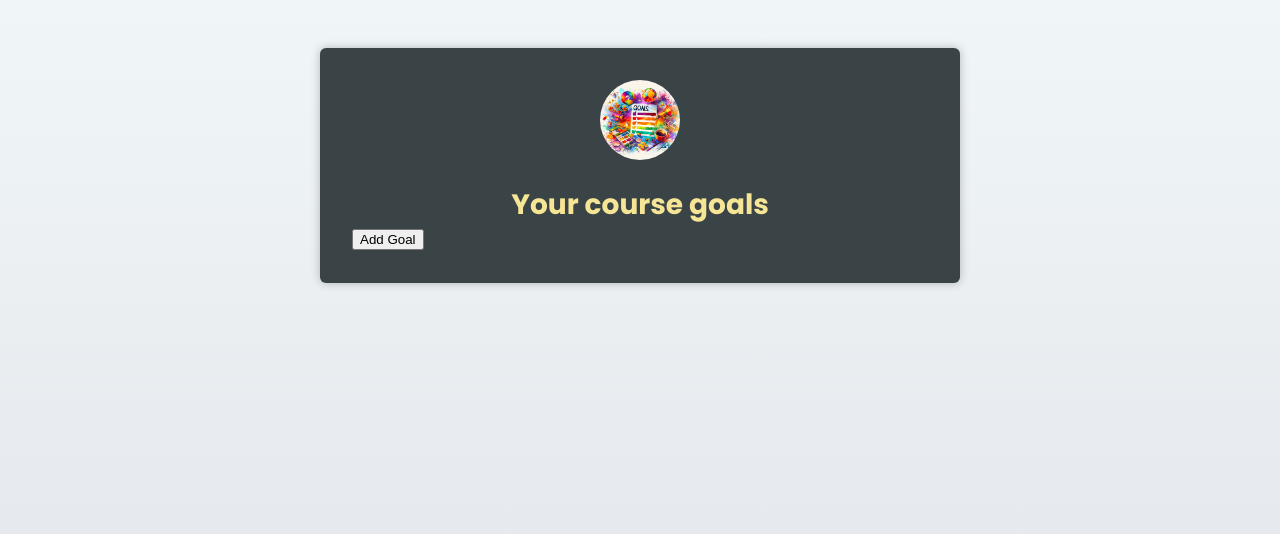
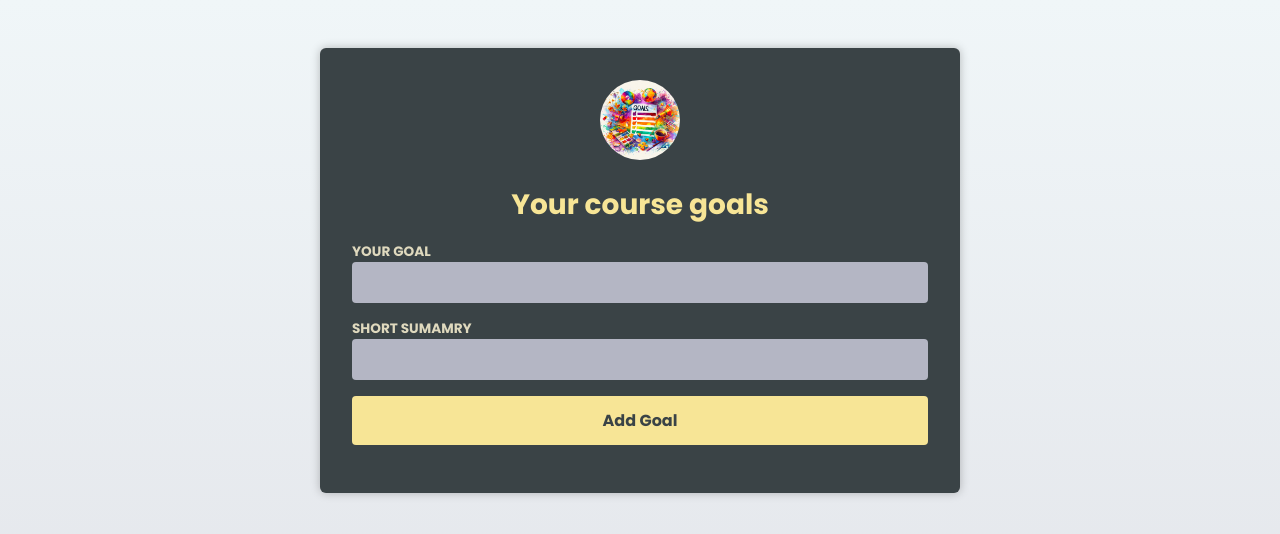
Before and after one commit to FedericoPiazzolla/react-to-do-list, a React (Vite) app: page / in a window 1280 px wide. Shown: the top 534 px of the page. Built offline with nearby package versions, Linux system fonts and the light colour scheme; the HTML template or start-up script is replaced by a standard one.

Commit message:
manage: form with use state and start creating submitHandler

```diff
--- a/src/App.tsx
+++ b/src/App.tsx
@@ -1,6 +1,7 @@
 import { useState } from "react";
 import Header from "./components/Header.tsx";
 import CourseGoalList from "./components/CourseGoalList.tsx";
+import NewGoal from "./components/NewGoal.tsx";
 import goalsImg from "./assets/goals.jpg";
 
 export type CourseGoal = {
@@ -32,8 +33,7 @@
       <Header image={{ src: goalsImg, alt: "A list of goals" }}>
         <h1>Your course goals</h1>
       </Header>
-      <button onClick={addGoalHandler}>Add Goal</button>
-
+      <NewGoal />
       <CourseGoalList goals={goals} onDeleteGoal={deleteGoalHandler} />
     </main>
   );
--- /dev/null
+++ b/src/components/NewGoal.tsx
@@ -0,0 +1,29 @@
+import { useRef, type FormEvent } from "react";
+
+export default function NewGoal() {
+  const goal = useRef<HTMLInputElement>(null);
+  const summary = useRef<HTMLInputElement>(null);
+
+  function submitHandler(event: FormEvent<HTMLFormElement>) {
+    event.preventDefault();
+
+    const enteredGoal = goal.current!.value;
+    const enteredSummary = summary.current!.value;
+  }
+
+  return (
+    <form onSubmit={submitHandler}>
+      <p>
+        <label htmlFor="goal">Your goal</label>
+        <input id="goal" type="text" ref={goal} />
+      </p>
+      <p>
+        <label htmlFor="summary">Short sumamry</label>
+        <input id="summary" type="text" ref={summary} />
+      </p>
+      <p>
+        <button>Add Goal</button>
+      </p>
+    </form>
+  );
+}
```
